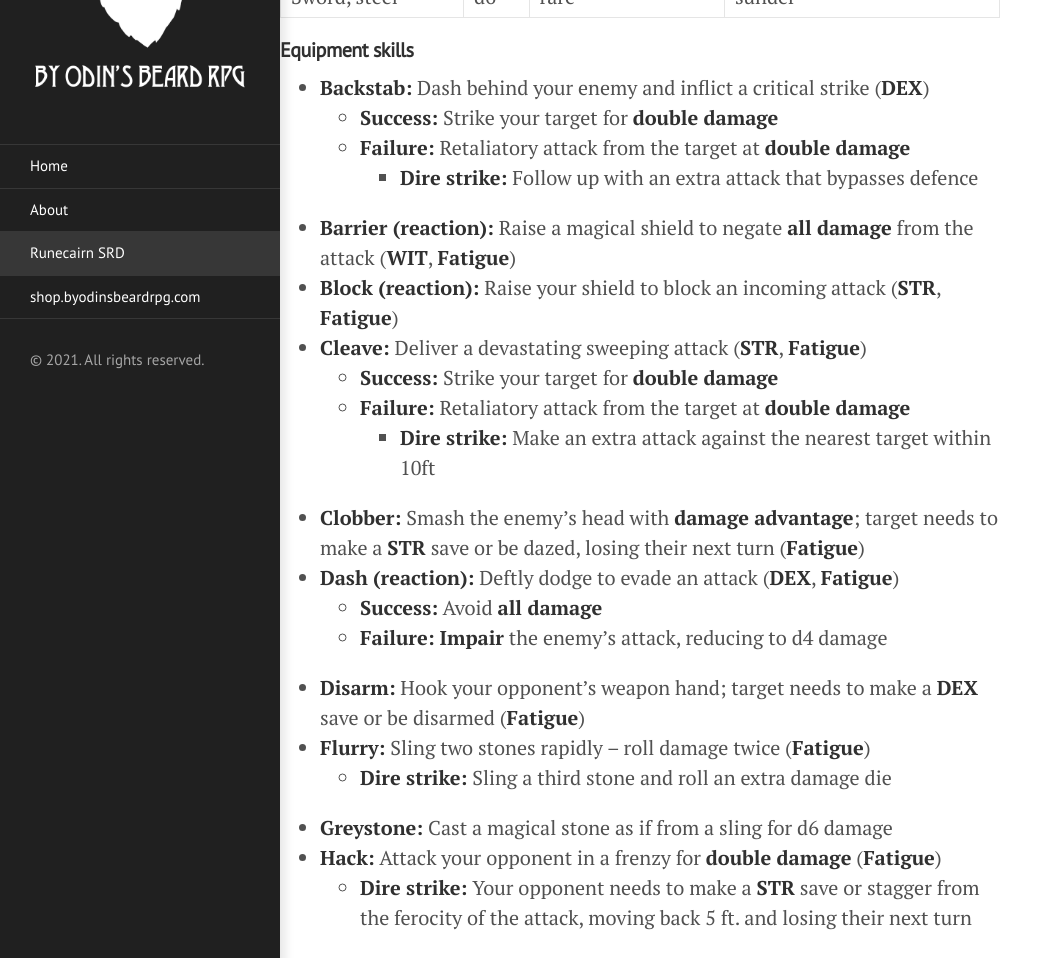
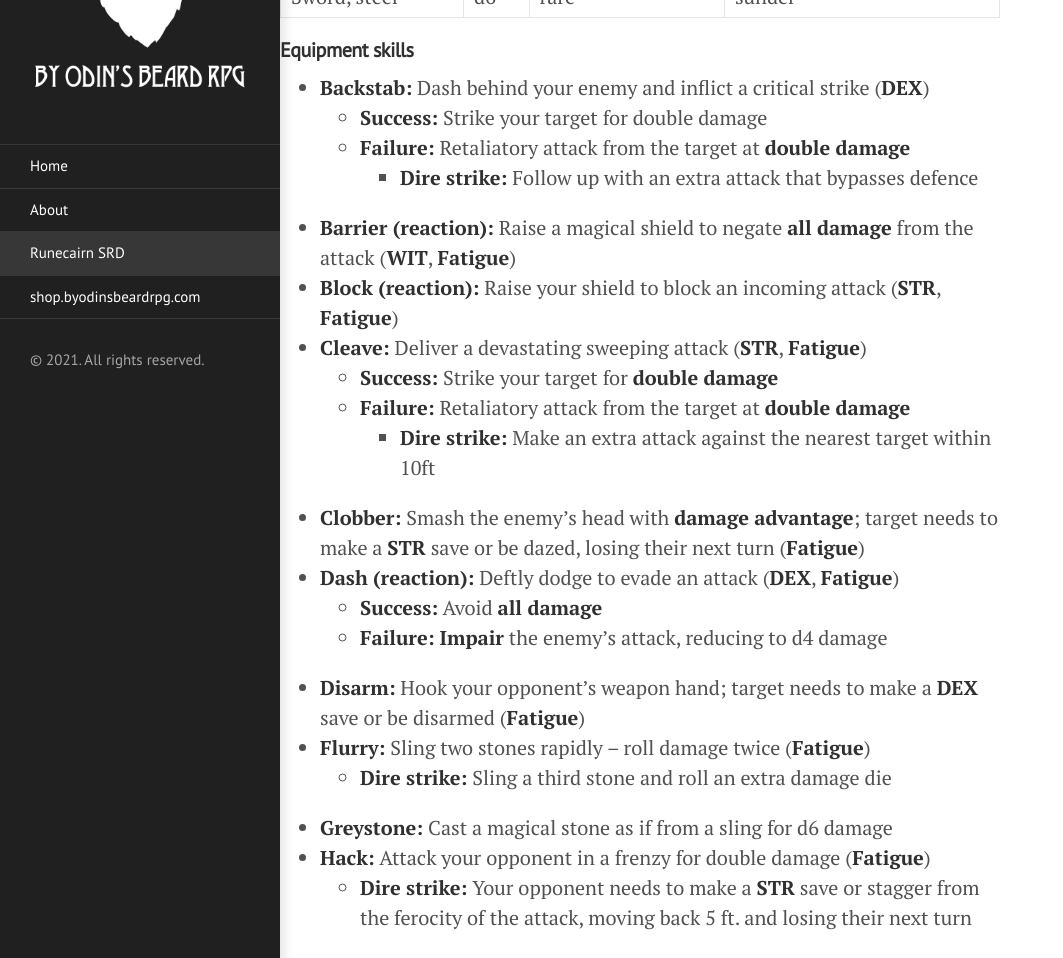
Before and after one commit to byodinsbeardrpg/byodinsbeardrpg.github.io, a Jekyll site: the page built from runecairn.md, in a window 1280 px wide and 1400 px high, scrolled down 22724 px. Shown: the part 156-1114 px from the top of the window, without its empty margins (0-1063 px from the left). Built offline with Jekyll 4.4.1, drawn with Linux system fonts in a browser that asks for light colours.

```diff
--- a/runecairn.md
+++ b/runecairn.md
@@ -711,7 +711,7 @@ Treasure takes the form of weapons, armour, spells, or relics. It can be a lure,
 #### **Equipment skills**
 
 - **Backstab:** Dash behind your enemy and inflict a critical strike (**DEX**)
-  - **Success:** Strike your target for **double damage**
+  - **Success:** Strike your target for double damage
   - **Failure:** Retaliatory attack from the target at **double damage**
     - **Dire strike:** Follow up with an extra attack that bypasses defence
 - **Barrier (reaction):** Raise a magical shield to negate **all damage** from the attack (**WIT**, **Fatigue**)
@@ -728,7 +728,7 @@ Treasure takes the form of weapons, armour, spells, or relics. It can be a lure,
 - **Flurry:** Sling two stones rapidly -- roll damage twice (**Fatigue**)
   - **Dire strike:** Sling a third stone and roll an extra damage die
 - **Greystone:** Cast a magical stone as if from a sling for d6 damage
-- **Hack:** Attack your opponent in a frenzy for **double damage** (**Fatigue**)
+- **Hack:** Attack your opponent in a frenzy for double damage (**Fatigue**)
   - **Dire strike:** Your opponent needs to make a **STR** save or stagger from the ferocity of the attack, moving back 5 ft. and losing their next turn
 - **Lacerate:** Slice a deep wound in your enemy for an initial d6 damage; roll d4 to determine bleed damage and duration (**Fatigue**)
 - **Parry (reaction):** Deflect an incoming attack and riposte (**STR**)
```
